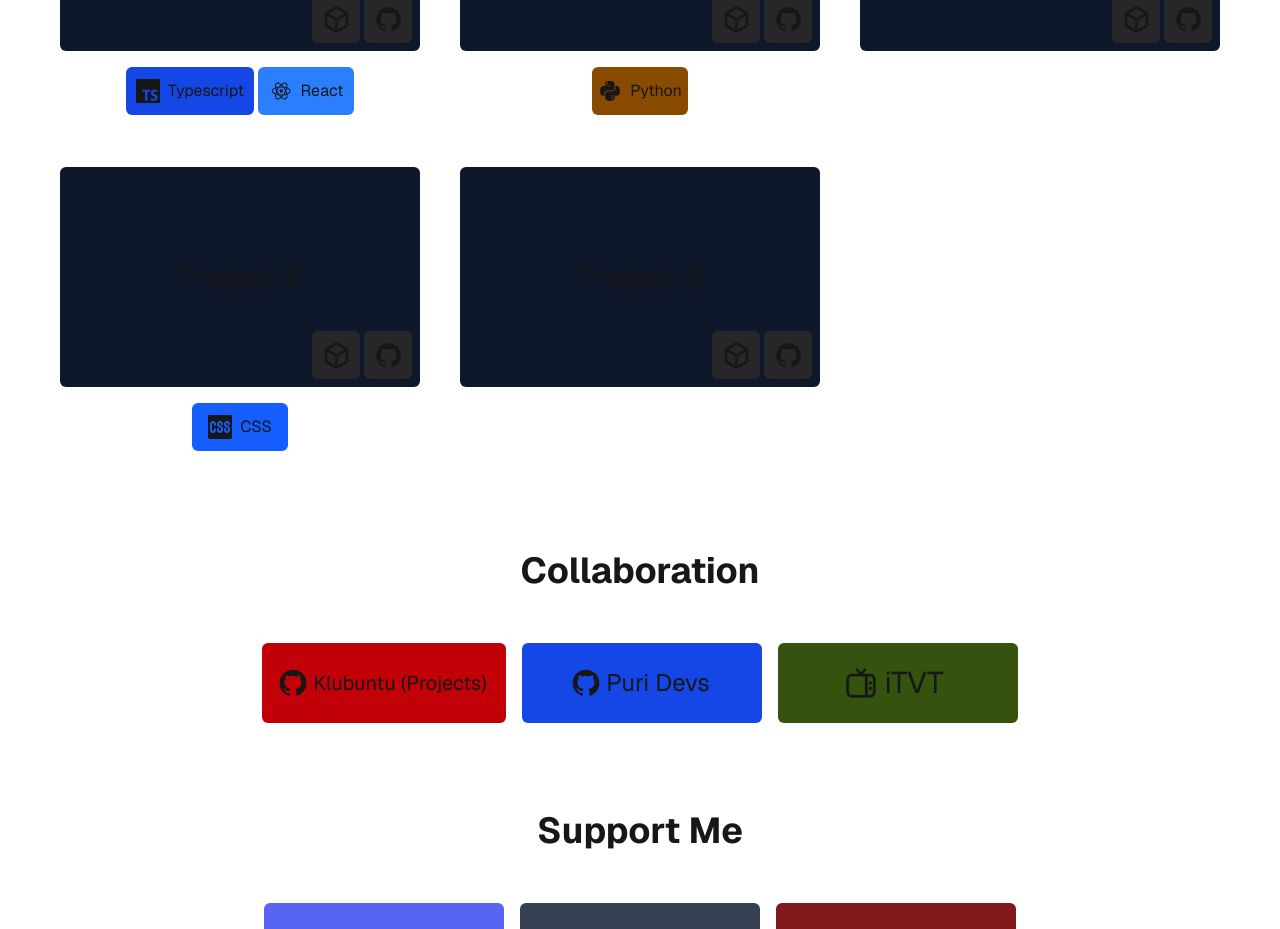
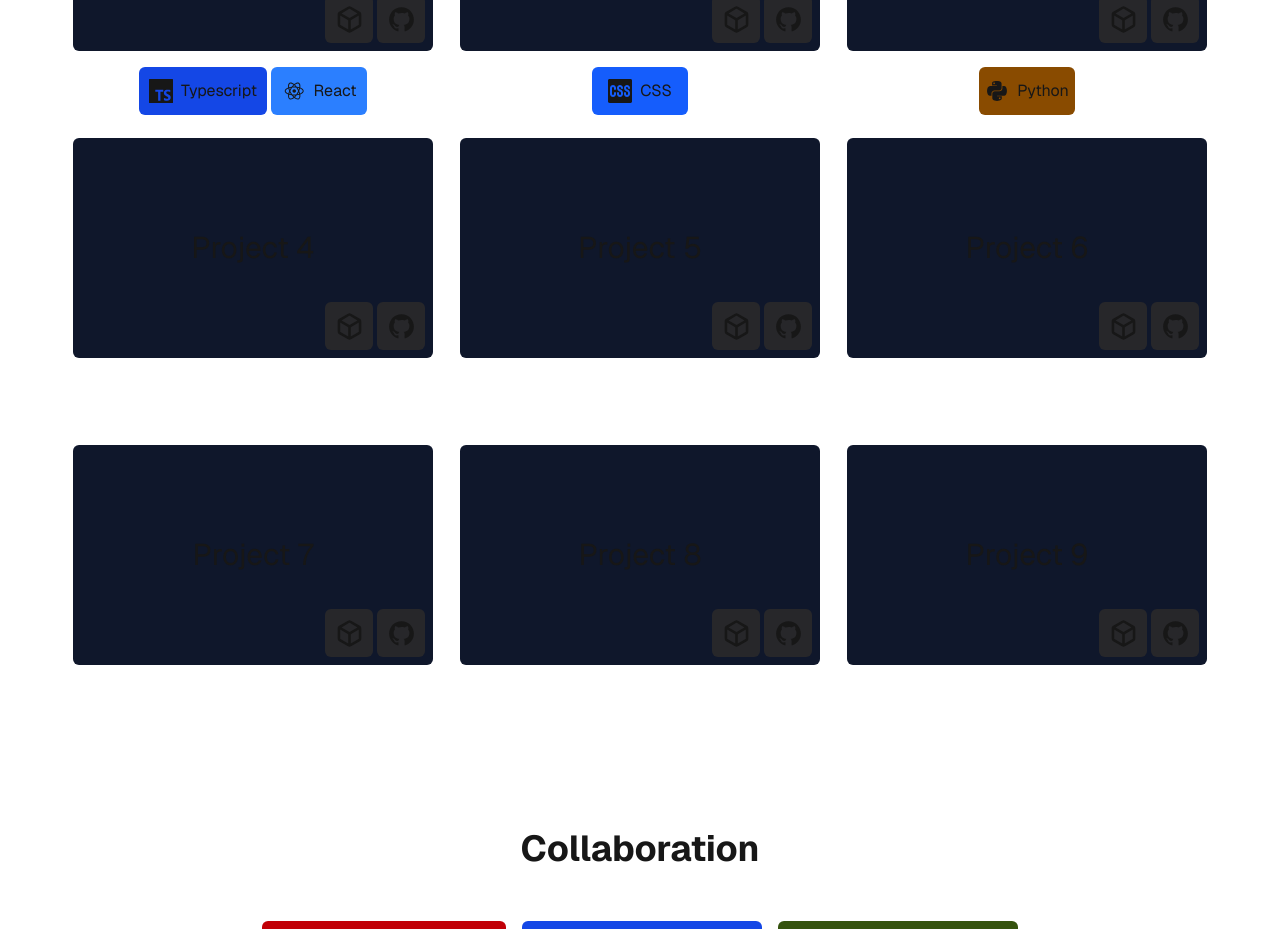
Before and after one commit to kbaraniak/kbdev, a Next.js app: page / in a window 1280 px wide. Shown: the part 780-1709 px from the top of the page. Built offline with nearby package versions, Linux system fonts and the light colour scheme.

Commit message:
Changed layout to flex-wrap

```diff
--- a/components/Hero/Projects.jsx
+++ b/components/Hero/Projects.jsx
@@ -8,14 +8,19 @@ export default function Projects() {
                 My Projects
             </h2>
 
-        {/* Right column: projects grid */}
-            <div className="mt-3 grid grid-flow-col grid-rows-2 max-lg:grid-rows-3 max-md:grid-rows-5 gap-10 justify-center">
-                <Box id="1" website_url="" source_url="" stack={["react", "typescript"]}/>
-                <Box id="2" website_url="" source_url="" stack={["css"]}/>
-                <Box id="3" website_url="" source_url="" stack={["python"]}/>
+        {/* Right column: projects flex */}
+            <div className="mt-3 flex flex-wrap gap-x-[3px] gap-y-[11px] justify-center">
+                <Box id="1" website_url="" source_url="" stack={["react", "typescript"]} />
+                <Box id="2" website_url="" source_url="" stack={["css"]} />
+                <Box id="3" website_url="" source_url="" stack={["python"]} />
                 <Box id="4" website_url="" source_url="" />
                 <Box id="5" website_url="" source_url="" />
+                <Box id="6" website_url="" source_url="" />
+                <Box id="7" website_url="" source_url="" />
+                <Box id="8" website_url="" source_url="" />
+                <Box id="9" website_url="" source_url="" />
             </div>
+
         </section>
     )
 }
--- a/components/Projects/Box.jsx
+++ b/components/Projects/Box.jsx
@@ -3,7 +3,7 @@
 
 export default function Box({ id, website_url, source_url = "", stack=[] }) {
     return (
-        <div id={`pr-${id}`}>
+        <div className="mx-3" id={`pr-${id}`}>
             <div className="w-90 h-55 bg-slate-900 rounded-md flex justify-center items-center text-3xl relative">
                 Project {id}
                 <div className="project-links flex gap-1 absolute bottom-2 right-2">
```
